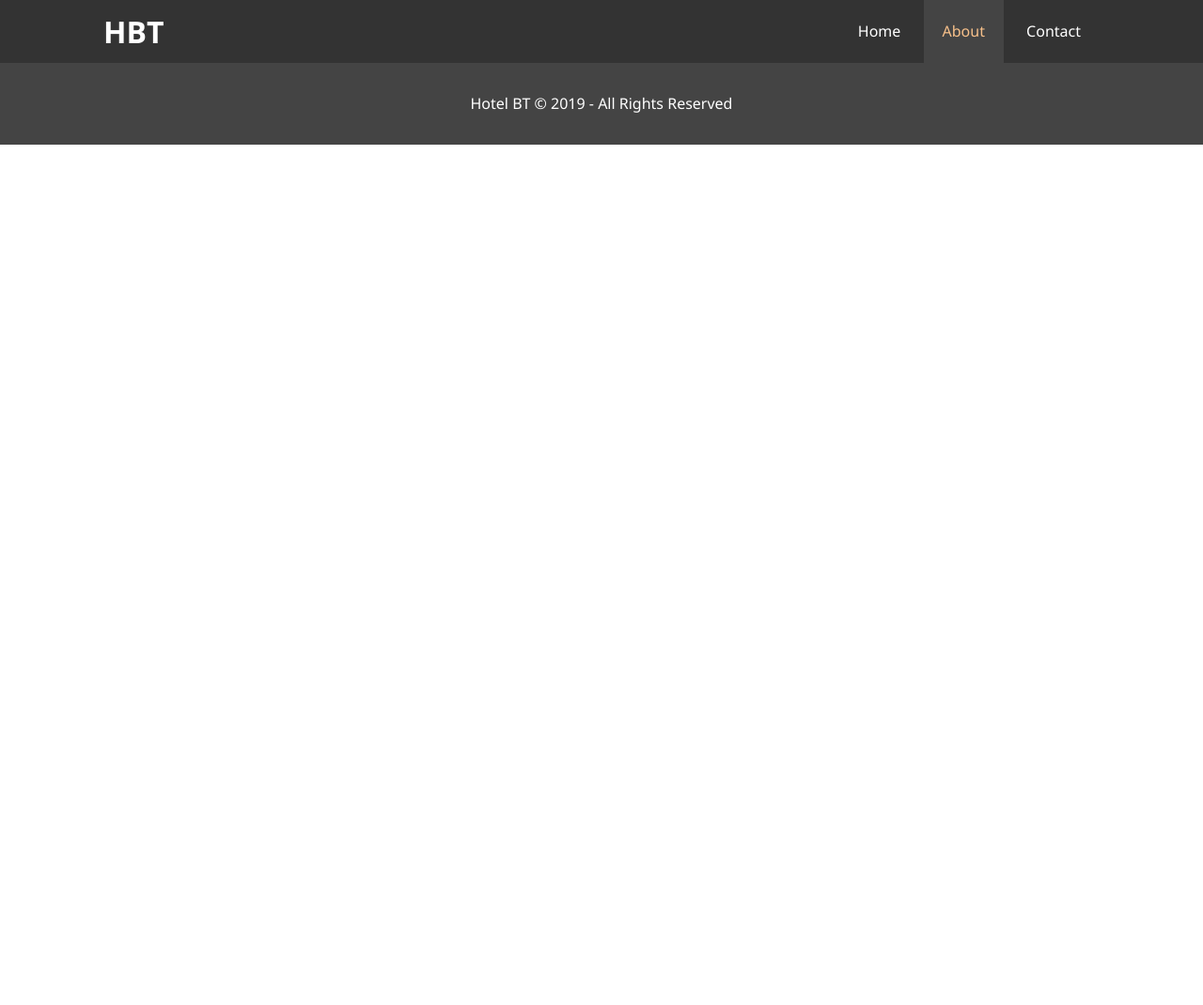
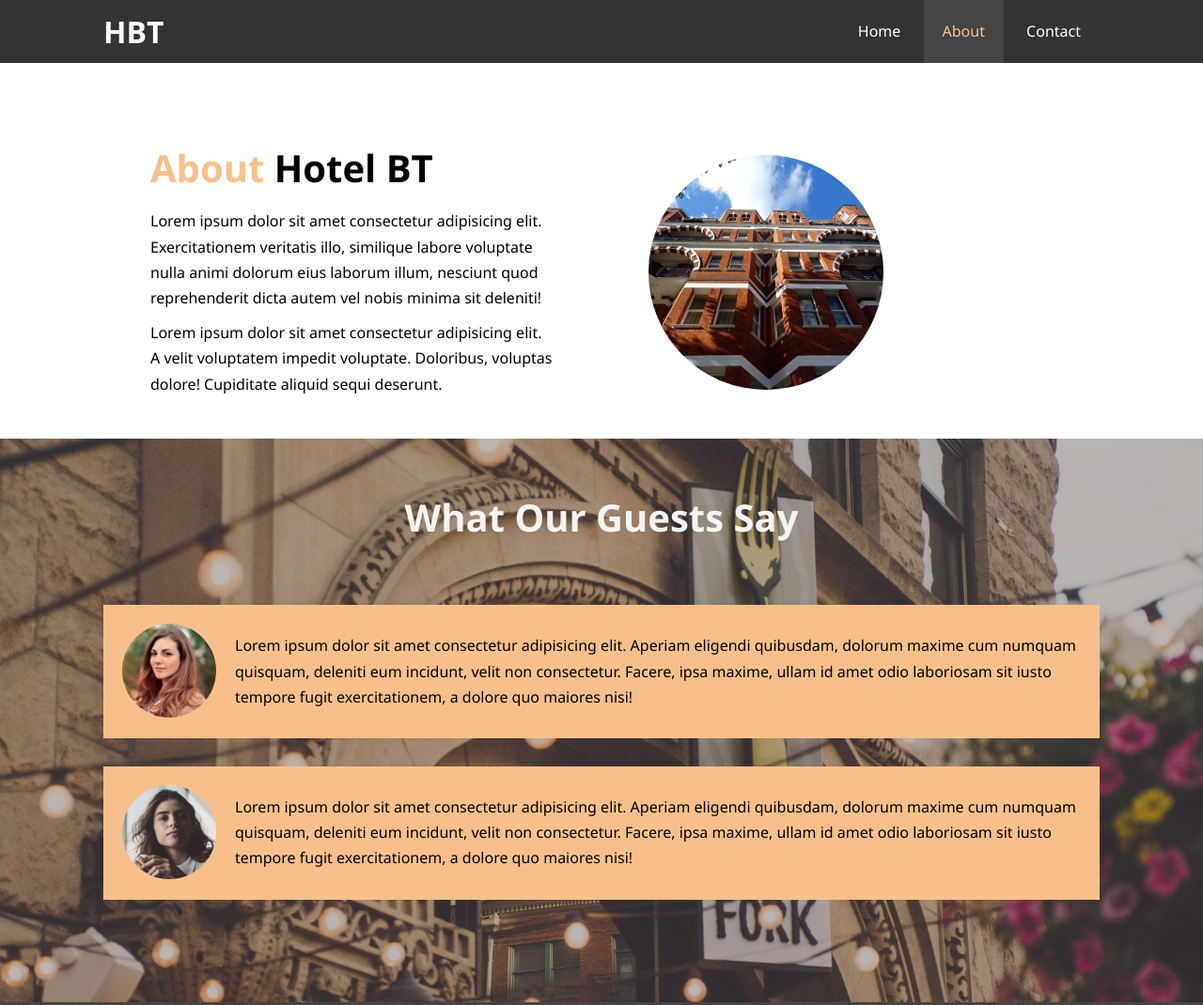
Before and after one commit to sohaibfurqan92/hotel_website_floats, a plain HTML site: page about.html in a window 1280 px wide. Shown: the top 1070 px of the page at 94% size. Before the commit the page ends 800 px from the top, so only its background shows below. Drawn offline with Linux system fonts and the light colour scheme.

Commit message:
Added about page markup and styles

```diff
--- a/about.html
+++ b/about.html
@@ -21,6 +21,32 @@
       </nav>
     </div>
   </header>
+  <section id="about-a" class="py-3">
+    <div class="container">
+      <div class="about-left">
+        <h2 class="heading-lead"><span class="text-primary">About</span> Hotel BT</h2>
+        <p>Lorem ipsum dolor sit amet consectetur adipisicing elit. Exercitationem veritatis illo, similique labore voluptate nulla animi dolorum eius laborum illum, nesciunt quod reprehenderit dicta autem vel nobis minima sit deleniti!</p>
+        <p>Lorem ipsum dolor sit amet consectetur adipisicing elit. A velit voluptatem impedit voluptate. Doloribus, voluptas dolore! Cupiditate aliquid sequi deserunt.</p>
+      </div>
+      <div class="about-right">
+        <img src="./img/photo-2.jpg" alt="">
+      </div>
+    </div>
+  </section>
+  <div class="clr"></div>
+  <section id="testimonials" class="py-2">
+    <div class="container">
+      <h2 class="text-light heading-lead">What Our Guests Say</h2>
+      <div class="testimonial bg-primary">
+        <img src="./img/person-1.jpg" alt="">
+        <p>Lorem ipsum dolor sit amet consectetur adipisicing elit. Aperiam eligendi quibusdam, dolorum maxime cum numquam quisquam, deleniti eum incidunt, velit non consectetur. Facere, ipsa maxime, ullam id amet odio laboriosam sit iusto tempore fugit exercitationem, a dolore quo maiores nisi!</p>
+      </div>
+      <div class="testimonial bg-primary">
+        <img src="./img/person-2.jpg" alt="">
+        <p>Lorem ipsum dolor sit amet consectetur adipisicing elit. Aperiam eligendi quibusdam, dolorum maxime cum numquam quisquam, deleniti eum incidunt, velit non consectetur. Facere, ipsa maxime, ullam id amet odio laboriosam sit iusto tempore fugit exercitationem, a dolore quo maiores nisi!</p>
+      </div>
+    </div>
+  </section>
   <footer id="footer">
     <div class="container">
       <p>Hotel BT &copy; 2019 - All Rights Reserved</p>
--- a/styles/styles.css
+++ b/styles/styles.css
@@ -55,6 +55,8 @@ p{
 }
 
 .text-primary{color:#f7c08a;}
+.text-dark{color:#333;}
+.text-light{color:#f4f4f4;}
 .lead{font-size: 20px;}
 .bg-dark{
   background: #333;
@@ -79,6 +81,8 @@ p{
 .py-1{padding:1rem 0;}
 .py-2{padding:2rem 0;}
 .py-3{padding:3rem 0;}
+.heading-lead{font-size: 40px;}
+.clr{clear: both;}
 
 /* Header */
 #header{
@@ -165,3 +169,48 @@ padding-bottom: 20px;
   text-align: center;
   margin: 10px 0;
 }
+
+/* About Page */
+#about-a{
+  height: 400px;
+}
+
+#about-a .about-left,
+#about-a .about-right{
+  width: 50%;
+  float: left;
+  min-height: 100%;
+  padding:50px;
+}
+
+#about-a img{
+  width: 250px;
+  height: 250px;
+  border-radius: 50%;
+  display: inline-block;
+}
+
+#testimonials{
+  min-height: 600px;
+  background: url('../img/test-bg.jpg') no-repeat center center/cover;
+  padding:20px;
+}
+
+.testimonial{
+  margin:30px 0;
+  padding:20px;
+}
+
+#testimonials h2{
+  text-align: center;
+  padding: 50px 0;
+}
+
+#testimonials img{
+  width: 100px;
+  height: 100px;
+  border-radius: 50%;
+  display: inline-block;
+  float: left;
+  margin-right: 20px;
+}
```
